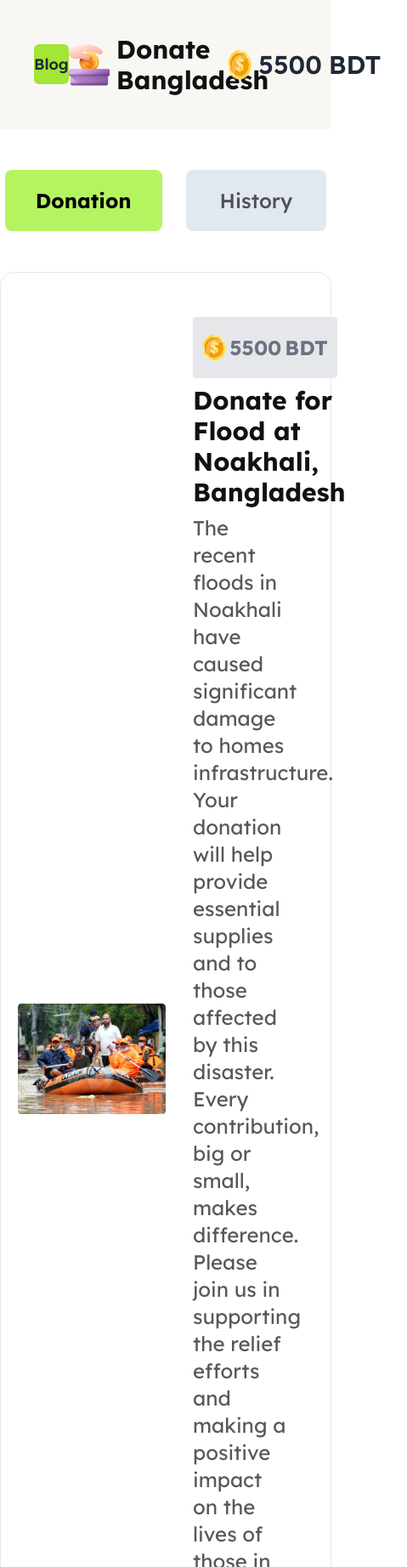
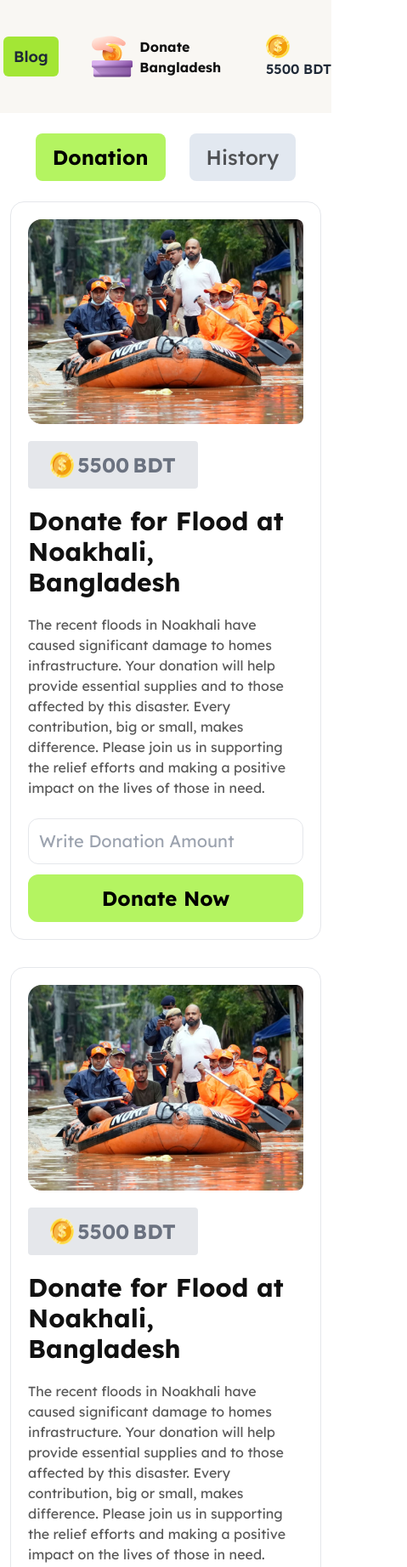
Before and after one commit to SumonaYeasmin/my-assignment-5-repo, a plain HTML site: page index.html in a window 390 px wide. Shown: the top 1844 px of the page at 85% size, 479 px wide, since content can reach past the window. Drawn offline with nearby package versions, Linux system fonts and the light colour scheme.

Commit message:
Responsive Done

```diff
--- a/index.html
+++ b/index.html
@@ -26,56 +26,57 @@
     </script>
 </head>
 <body class="font-lexend">
-    <header>
-      <div class="bg-[#F9F7F3] px-10 py-10">
-        <div class="flex justify-between container mx-auto items-center">
-          <div>
-            <a href="./blog.html" class=" bg-lime-400 md:px-8 py-3 rounded-md font-semibold hover:bg-black hover:text-white transition duration-300 text-lg md:text-3xl">Blog</a>
+    <header class="sticky top-0 z-50">
+      <div class="bg-[#F9F7F3] md:px-10 py-10">
+        <div class="flex justify-between container mx-auto items-center max-w-[1280px]">
+          <div class="ml-1">
+            <a href="./blog.html" class=" bg-lime-400 px-3 md:px-8 py-3 rounded-md font-semibold hover:bg-black hover:text-white transition duration-300 text-lg md:text-3xl">Blog</a>
         </div>
-          <div class="flex justify-between items-center gap-2 ">
+          <div class="flex items-center gap-2 w-[165px] md:w-auto">
             <img src="assets/logo.png" alt="">
-            <h2 class="font-bold text-[#111111] text-3xl">Donate Bangladesh</h2>
+            <h2 class="font-bold text-[#111111] text-base md:text-2xl lg:text-3xl">Donate Bangladesh</h2>
           </div>
-          <div class="flex justify-between gap-2">
+          <div class="md:flex md:justify-between gap-2">
             <img src="assets/coin.png" alt="">
-            <span id="total-amount" class="text-3xl font-semibold ">5500</span>
-            <span class="text-3xl font-semibold ">BDT</span>
+            <span id="total-amount" class=" md:text-3xl font-semibold ">5500</span>
+            <span class="md:text-3xl font-semibold ">BDT</span>
           </div>
         </div>
       </div>
 
-      <div class="flex justify-center gap-7 my-12">
-        <button id="donation-btn" class="  bg-[#B4F461] text-black font-bold text-2xl px-9 py-5 rounded-lg">Donation</button>
-        <button id="history-btn" class=" text-[#111111B3] text-2xl font-medium px-10 py-5 rounded-lg bg-slate-200">History</button>
+      <div class="flex bg-white justify-center gap-7 py-6 md:py-10">
+        <button id="donation-btn" class="  bg-[#B4F461] text-black font-bold text-2xl px-5 md:px-10 py-3 md:py-5 rounded-lg">Donation</button>
+        <button id="history-btn" class=" text-[#111111B3] text-2xl font-medium px-5 md:px-10 py-3 md:py-5 rounded-lg bg-slate-200">History</button>
       </div>
     </header>
     <main>
         <!-- All Card Section -->
-        <div id="donation-section">
+        <div id="donation-section container mx-auto max-w-[1280px] ">
           <!-- Card 1 -->
-          <div class=" card card-side bg-base-100 container  mx-auto mb-8 border border-collapse p-5">
-            <figure>
-              <img src="assets/noakhali.png" alt="">
+          <div class="card card-side bg-base-100 mb-8 border border-collapse p-5 flex-col md:flex-row mx-3">
+            <figure class="md:w-2/4 mb-5 md:mb-0">
+              <img class="md:h-[440px] lg:h-[600px] rounded-lg" src="assets/noakhali.png" alt="">
             </figure>
-            <div class="card-body w-2/4">
-                <div class="flex justify-center  gap-x-1 w-[170px] text-gray-500 font-bold rounded bg-gray-200 text-2xl p-5 ">
-                    <img src="assets/coin.png" alt="">
-                    <span id="card1-amount">5500</span>
-                    <span>BDT</span>
-                </div>
-              <h2 id="card1-donate-title" class="card-title font-bold text-[#111111] text-3xl">Donate for Flood at Noakhali, Bangladesh</h2>
-              <p class="text-2xl text-[#111111B3] mb-6 "> The recent floods in Noakhali have caused significant damage to homes  infrastructure. Your donation will help provide essential supplies and  to those affected by this disaster. Every contribution, big or small, makes  difference. Please join us in supporting the relief efforts and making a positive impact on the lives of those in need.</p>
-              <input id="card1-donation-amount" type="text" placeholder="Write Donation Amount" class="border border-collapse rounded-xl w-full mb-3 p-6 text-xl"/>
-              <button onclick="handleDonateBtn('card1')"class="p-5 rounded-xl bg-[#B4F461] text-black font-bold text-2xl w-full" >Donate Now</button>
+            <div class="px-0 md:px-5 md:w-2/4">
+              <div class="flex justify-center  gap-x-1 w-[200px] text-gray-500 font-bold rounded bg-gray-200 text-2xl p-3 lg:p-5 ">
+                <img src="assets/coin.png" alt="">
+                <span id="card1-amount">5500</span>
+                <span>BDT</span>
+              </div>
+
+              <h2 id="card1-donate-title" class="card-title font-bold text-[#111111] text-3xl py-5">Donate for Flood at Noakhali, Bangladesh</h2>
+              <p class="lg:text-2xl text-[#111111B3] mb-6 md:text-lg"> The recent floods in Noakhali have caused significant damage to homes  infrastructure. Your donation will help provide essential supplies and  to those affected by this disaster. Every contribution, big or small, makes  difference. Please join us in supporting the relief efforts and making a positive impact on the lives of those in need.</p>
+              <input id="card1-donation-amount" type="text" placeholder="Write Donation Amount" class="border border-collapse rounded-xl w-full mb-3 p-3 lg:p-5 text-xl"/>
+              <button onclick="handleDonateBtn('card1')"class="p-3 lg:p-5 rounded-xl bg-[#B4F461] text-black font-bold text-2xl w-full" >Donate Now</button>
             </div>
           </div>
           <!-- Card 2 -->
-          <div class="card card-side bg-base-100  container mx-auto mb-8 border border-collapse p-5">
+          <!-- <div class="card card-side bg-base-100 container mx-auto mb-8 border border-collapse p-5 flex-col md:flex">
             <figure>
               <img src="assets/feni.png" alt="">
             </figure>
             <div class="card-body w-2/4">
-                <div class="flex justify-center  gap-x-1 w-[170px] text-gray-500 font-bold rounded bg-gray-200 text-2xl p-5 ">
+                <div class="flex justify-center  gap-x-1 w-[200px] text-gray-500 font-bold rounded bg-gray-200 text-2xl p-5 ">
                     <img src="assets/coin.png" alt="">
                     <span id="card2-amount">5500</span>
                     <span>BDT</span>
@@ -85,14 +86,33 @@
               <input id="card2-donation-amount" type="text" placeholder="Write Donation Amount" class="border border-collapse rounded-xl w-full mb-3 p-6 text-xl" />
                 <button onclick="handleDonateBtn('card2')" class="p-5 rounded-xl bg-[#B4F461] text-black font-bold text-2xl w-full" >Donate Now</button>
             </div>
+          </div> -->
+
+          <!-- Card 2 -->
+          <div class="card card-side bg-base-100 mb-8 border border-collapse p-5 flex-col md:flex-row mx-3">
+            <figure class="md:w-2/4 mb-5 md:mb-0">
+              <img class="md:h-[440px] lg:h-[600px] rounded-lg" src="assets/noakhali.png" alt="">
+            </figure>
+            <div class="px-0 md:px-5 md:w-2/4">
+              <div class="flex justify-center  gap-x-1 w-[200px] text-gray-500 font-bold rounded bg-gray-200 text-2xl p-3 lg:p-5 ">
+                <img src="assets/coin.png" alt="">
+                <span id="card2-amount">5500</span>
+                <span>BDT</span>
+              </div>
+
+              <h2 id="card2-donate-title" class="card-title font-bold text-[#111111] text-3xl py-5">Donate for Flood at Noakhali, Bangladesh</h2>
+              <p class="lg:text-2xl text-[#111111B3] mb-6 md:text-lg"> The recent floods in Noakhali have caused significant damage to homes  infrastructure. Your donation will help provide essential supplies and  to those affected by this disaster. Every contribution, big or small, makes  difference. Please join us in supporting the relief efforts and making a positive impact on the lives of those in need.</p>
+              <input id="card2-donation-amount" type="text" placeholder="Write Donation Amount" class="border border-collapse rounded-xl w-full mb-3 p-3 lg:p-5 text-xl"/>
+              <button onclick="handleDonateBtn('card2')"class="p-3 lg:p-5 rounded-xl bg-[#B4F461] text-black font-bold text-2xl w-full" >Donate Now</button>
+            </div>
           </div>
           <!-- Card 3 -->
-          <div class="card card-side bg-base-100 container mx-auto border border-collapse p-5">
+          <!-- <div class="card card-side bg-base-100 container mx-auto border border-collapse p-5">
             <figure>
               <img src="assets/quota-protest.png" alt="">
             </figure>
             <div class="card-body w-2/4">
-                <div class="flex justify-center  gap-x-1 w-[170px] text-gray-500 font-bold rounded bg-gray-200 text-2xl p-5 ">
+                <div class="flex justify-center  gap-x-1 w-[200px] text-gray-500 font-bold rounded bg-gray-200 text-2xl p-5 ">
                     <img src="assets/coin.png" alt="">
 
                      <span id="card3-amount">5500</span>
@@ -103,8 +123,26 @@
               <input id="card3-donation-amount" type="text" placeholder="Write Donation Amount" class="border border-collapse rounded-xl w-full mb-3 p-6 text-xl" />
               <button onclick="handleDonateBtn('card3')" class="p-5 rounded-xl bg-[#B4F461] text-black font-bold text-2xl w-full" >Donate Now</button>
             </div>
+          </div> -->
+
+          <!-- Card 3 -->
+          <div class="card card-side bg-base-100 mb-8 border border-collapse p-5 flex-col md:flex-row mx-3">
+            <figure class="md:w-2/4 mb-5 md:mb-0">
+              <img class="md:h-[440px] lg:h-[600px] rounded-lg" src="assets/noakhali.png" alt="">
+            </figure>
+            <div class="px-0 md:px-5 md:w-2/4">
+              <div class="flex justify-center  gap-x-1 w-[200px] text-gray-500 font-bold rounded bg-gray-200 text-2xl p-3 lg:p-5 ">
+                <img src="assets/coin.png" alt="">
+                <span id="card3-amount">5500</span>
+                <span>BDT</span>
+              </div>
+
+              <h2 id="card3-donate-title" class="card-title font-bold text-[#111111] text-3xl py-5">Donate for Flood at Noakhali, Bangladesh</h2>
+              <p class="lg:text-2xl text-[#111111B3] mb-6 md:text-lg"> The recent floods in Noakhali have caused significant damage to homes  infrastructure. Your donation will help provide essential supplies and  to those affected by this disaster. Every contribution, big or small, makes  difference. Please join us in supporting the relief efforts and making a positive impact on the lives of those in need.</p>
+              <input id="card3-donation-amount" type="text" placeholder="Write Donation Amount" class="border border-collapse rounded-xl w-full mb-3 p-3 lg:p-5 text-xl"/>
+              <button onclick="handleDonateBtn('card3')"class="p-3 lg:p-5 rounded-xl bg-[#B4F461] text-black font-bold text-2xl w-full" >Donate Now</button>
+            </div>
           </div>
-
           <!-- Succesful Massage -->
             <dialog id="my_modal" class="modal">
               <div class="modal-box">
--- a/js/main.js
+++ b/js/main.js
@@ -71,7 +71,7 @@ function handleDonateBtn(cardId){
 
     // Information added by history tap
     const donationTitle = document.getElementById(cardId + '-donate-title').innerText;
-    historySection.innerHTML = `
+    historySection.innerHTML += `
     <div class ="border rounded-xl mx-4 p-5 shadow-inner mb-5">
         <h3 class = "text-xl font-semibold mb-2">${donationAmount} Taka is ${donationTitle}</h3>
         <p class = "text-gray-500"> Date: ${new Date()}</p>
```
